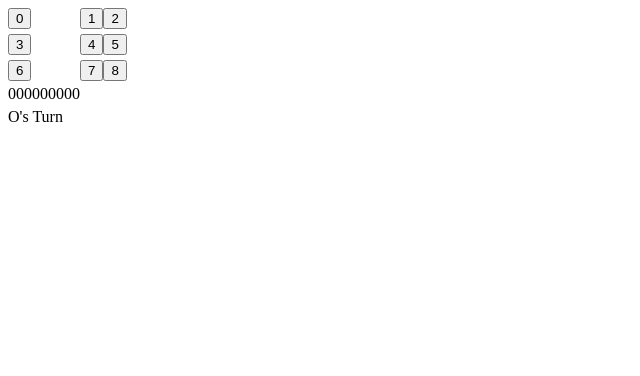
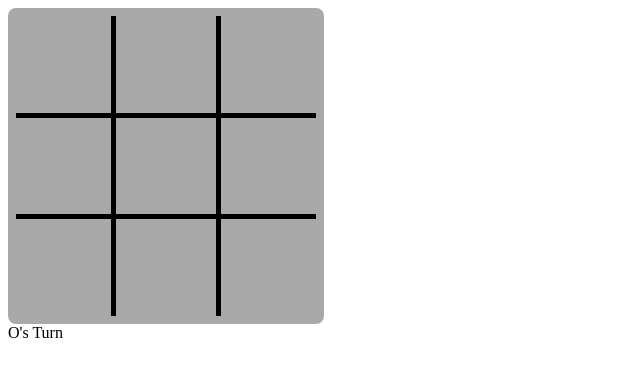
Before and after one commit to lekiy/Tictactoe-React, a React (Vite) app: page / in a window 1280 px wide. Both pictures are taken after a click on the button "Play Game". Shown: the top 376 px of the page, without its empty margins (0-640 px from the left). Built offline with nearby package versions, Linux system fonts and the light colour scheme.

Commit message:
Created basic visuals for board and game pieces

```diff
--- a/src/components/Board.css
+++ /dev/null
@@ -1,6 +0,0 @@
-.board {
-  width: 100px;
-  height: 100px;
-  display: grid;
-  grid-template-columns: 1fr 1fr 1fr;
-}
--- a/src/components/Board.tsx
+++ b/src/components/Board.tsx
@@ -1,5 +1,4 @@
 import Square from "./Square";
-import "./Board.css";
 import { useCallback, useState } from "react";
 
 type BoardProps = {
@@ -50,12 +49,7 @@ const Board: React.FC<BoardProps> = ({
     );
   }
 
-  return (
-    <div className="board">
-      {squares}
-      {gridCells}
-    </div>
-  );
+  return <div className="board">{squares}</div>;
 };
 
 export default Board;
--- /dev/null
+++ b/src/components/Game.css
@@ -0,0 +1,82 @@
+.board {
+  width: 300px;
+  height: 300px;
+  display: grid;
+  grid-template-columns: 1fr 1fr 1fr;
+  background-color: darkgray;
+  padding: 0.5rem;
+  border-radius: 0.5rem;
+}
+
+.board > div {
+  display: flex;
+  justify-content: center;
+  align-items: center;
+}
+
+.square:nth-child(-n + 3) {
+  border-bottom: 5px solid black;
+}
+
+.square:nth-child(3n + 3) {
+  border-left: 5px solid black;
+}
+
+.square:nth-child(3n + 1) {
+  border-right: 5px solid black;
+}
+
+.square:nth-child(n + 7) {
+  border-top: 5px solid black;
+}
+
+.o {
+  background-color: rgba(0, 0, 255, 0.378);
+  width: 100%;
+  height: 100%;
+  display: flex;
+  justify-content: center;
+  align-items: center;
+}
+
+.o > div {
+  border-radius: 100%;
+  width: 50%;
+  height: 50%;
+  border: 5px solid blue;
+}
+
+.x {
+  background-color: rgba(255, 0, 0, 0.355);
+  width: 100%;
+  height: 100%;
+  display: flex;
+  justify-content: center;
+  align-items: center;
+}
+
+.x > :nth-child(1) {
+  width: 0%;
+  height: 75%;
+  border-left: 5px solid red;
+  transform: translate(2.5px) rotate(45deg);
+}
+
+.x > :nth-child(2) {
+  width: 0%;
+  height: 75%;
+  border-left: 5px solid red;
+  transform: translate(-2.5px) rotate(-45deg);
+}
+
+.square > button {
+  width: 100%;
+  height: 100%;
+  padding: 5px;
+  background-color: transparent;
+  border: none;
+}
+
+.square > button:hover {
+  background-color: rgba(255, 255, 255, 0.178);
+}
--- a/src/components/Game.tsx
+++ b/src/components/Game.tsx
@@ -1,5 +1,6 @@
 import { useCallback, useMemo, useState } from "react";
 import Board from "./Board";
+import "./Game.css";
 
 function Game() {
   const [isPlaying, setPlaying] = useState(false);
--- a/src/components/Square.tsx
+++ b/src/components/Square.tsx
@@ -20,17 +20,24 @@ const Square: React.FC<SquareProps> = ({
     nextTurn();
   }, [currentPlayer, nextTurn, position, updateCell]);
 
-  const getGamePiece = useCallback(
-    (value: number) => {
-      if (value == 1) return "O";
-      if (value == 2) return "X";
-      if (value == 0) return String(position);
-    },
-    [position]
-  );
+  const getGamePiece = useCallback((value: number) => {
+    if (value == 1)
+      return (
+        <div className="o">
+          <div></div>
+        </div>
+      );
+    if (value == 2)
+      return (
+        <div className="x">
+          <div></div>
+          <div></div>
+        </div>
+      );
+  }, []);
 
   return (
-    <div>
+    <div className="square">
       {value ? (
         getGamePiece(value)
       ) : (
```
